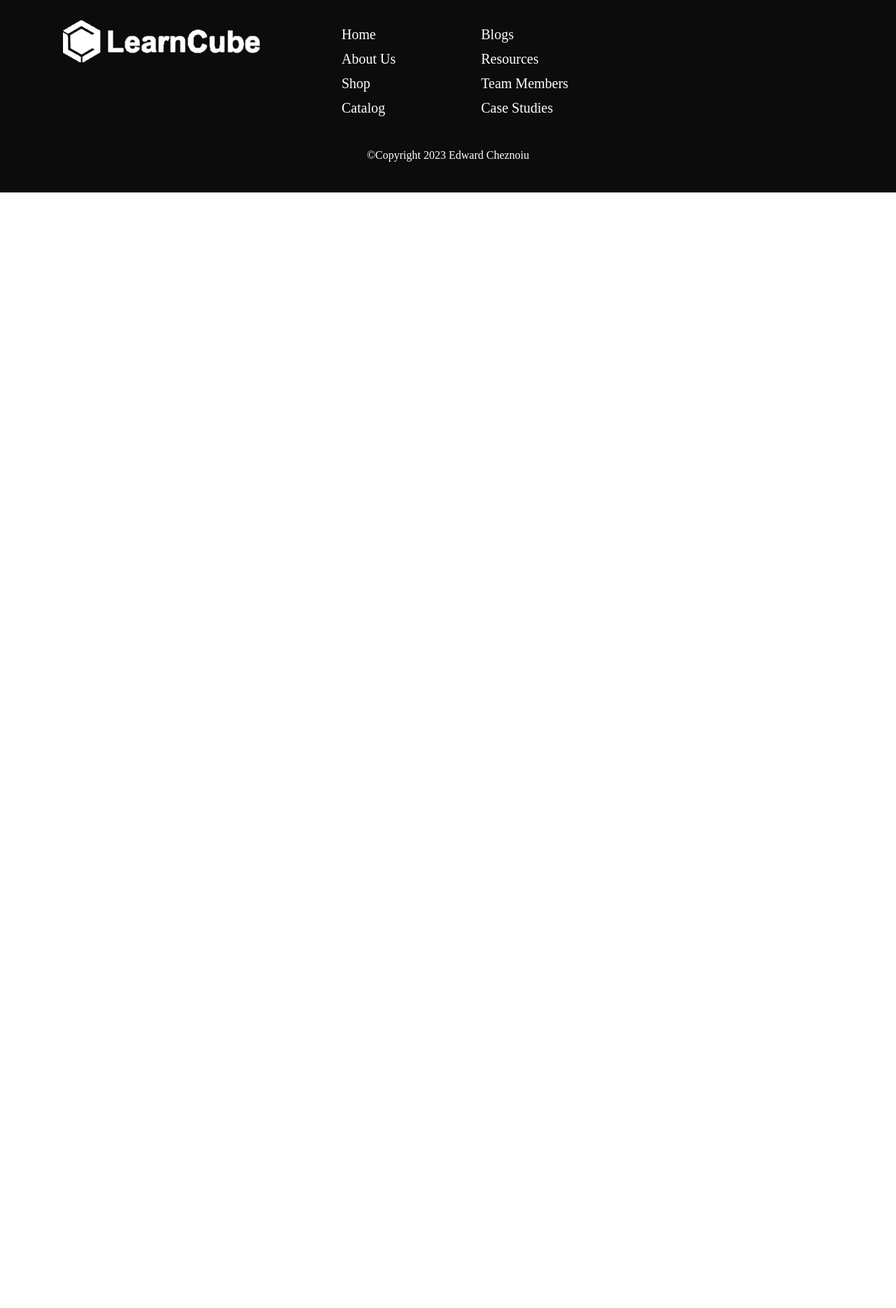
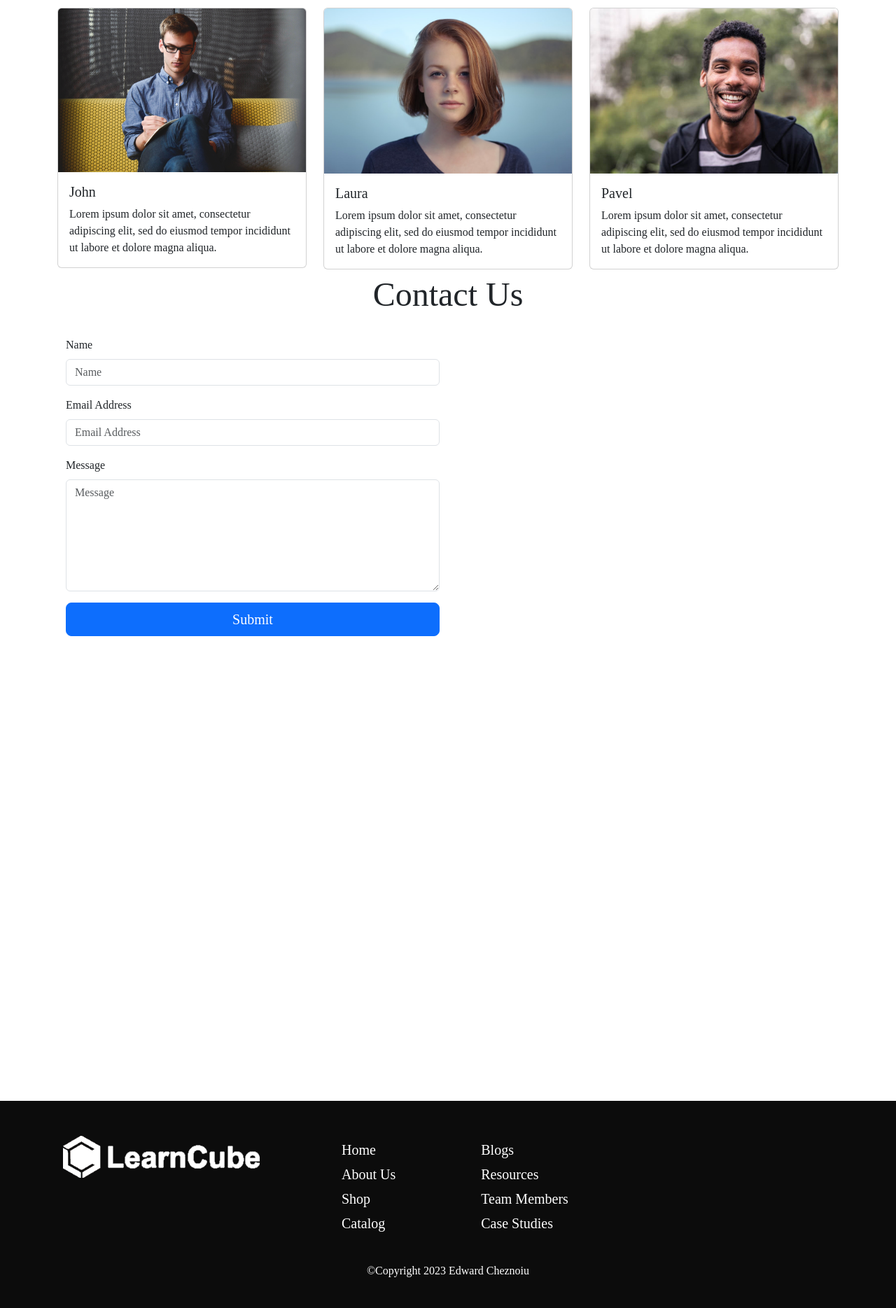
Before and after one commit to EdwardCheznoiu/SinglePageBootstrap, a PHP site: page / in a window 1280 px wide; the page is wider, and only the part inside the window is pictured. Shown: the part 2016-3885 px from the top of that part at 70% size. Before the commit the page ends 2291 px from the top of that part, so only its background shows below. Run offline with PHP 8.4, Linux system fonts and the light colour scheme; some libraries are stand-ins or nearby versions; some web fonts are replaced.

Commit message:
Add files via upload

```diff
--- a/index.html
+++ b/index.html
@@ -11,15 +11,20 @@
 
 <body>
     <div class="top-level-container">
-        <div id="logo"><img src="static/imgs/logo/LearnCube.png"></div>
+        <div class="logo"><img src="static/imgs/logo/LearnCube.png"></div>
         <div class="menu">
             <ul class="main-menu">
-                <li>Home</li>
-                <li>About Us</li>
-                <li>Event</li>
-                <li>Team</li>
-                <li>Contact Us</li>
+                <a href="#home"><li>Home</li></a>
+                <a href="#about"><li>About Us</li></a>
+                <a href="#event"><li>Event</li></a>
+                <a href="#team"><li>Team</li></a>
+                <a href="#contact"><li>Contact Us</li></a>
             </ul>
+        </div>
+        <div class="fa-bars">
+            <div class = "line"></div>
+            <div class = "line"></div>
+            <div class = "line"></div>
         </div>
         <div class="search-box">
             <input id="search-bar" type="text" placeholder="Search..">
@@ -28,7 +33,7 @@
 
     </div>
 
-    <div class="hero-container">
+    <div id="home" class="hero-container">
         <img class="hero" id="hero0" src="static/imgs/hero parallax_1/Rectangle 53.png">
         <img class="hero" id="hero1" src="static/imgs/hero parallax_1/Vector-1.png">
         <img class="hero" id="hero2" data-speed="2" src="static/imgs/hero parallax_1/Vector.png">
@@ -55,7 +60,7 @@
                         <img src="static/imgs/main/1.jpg" alt="">
                     </div>
                     <div class="col-md-6">
-                        <div class="item-info">
+                        <div id="about" class="item-info">
                             <div id="title">About Us</div>
                             <div id="text">Lorem Ipsum is simply dummy text of the printing and typesetting industry. Lorem Ipsum has been the industry's standard dummy text ever since the 1500s, when an unknown printer took a galley of type and scrambled it to make a type specimen book. It has survived not only five centuries, but also the leap into electronic typesetting, remaining essentially unchanged. It was popularised in the 1960s with the release of Letraset sheets containing Lorem Ipsum passages, and more recently with desktop publishing software like Aldus PageMaker including versions of Lorem Ipsum.</div>
                             <div id="button">Learn More</div>
@@ -70,7 +75,7 @@
             <div class="row ">
                 <div class="item">
                     <div class="col-md-6">
-                        <div class="item-info">
+                        <div id="event" class="item-info">
                             <div id="title">Event</div>
                             <div id="text">Lorem Ipsum is simply dummy text of the printing and typesetting industry. Lorem Ipsum has been the industry's standard dummy text ever since the 1500s, when an unknown printer took a galley of type and scrambled it to make a type specimen book. It has survived not only five centuries, but also the leap into electronic typesetting, remaining essentially unchanged. It was popularised in the 1960s with the release of Letraset sheets containing Lorem Ipsum passages, and more recently with desktop publishing software like Aldus PageMaker including versions of Lorem Ipsum.</div>
                             <img src="static/imgs/main/1.jpg" alt="">
@@ -86,6 +91,69 @@
                 </div>
               </div>
         </div>
+
+        <div id="team" class="text-title">Meet the team</div>
+        <div class="container">
+            <div class="row">
+              <div class="col-sm-4">
+                <div class="card">
+                    <img class="card-img-top" src="static/imgs/team/john.jpg" alt="Card image cap">
+                    <div class="card-body">
+                      <h5 class="card-title">John</h5>
+                      <p class="card-text">Lorem ipsum dolor sit amet, consectetur adipiscing elit, sed do eiusmod tempor incididunt ut labore et dolore magna aliqua.</p>
+                    </div>
+                </div>
+              </div>
+              <div class="col-sm-4">
+                <div class="card">
+                    <img class="card-img-top" src="static/imgs/team/laura.jpg" alt="Card image cap">
+                    <div class="card-body">
+                      <h5 class="card-title">Laura</h5>
+                      <p class="card-text">Lorem ipsum dolor sit amet, consectetur adipiscing elit, sed do eiusmod tempor incididunt ut labore et dolore magna aliqua.</p>
+                    </div>
+                </div>
+              </div>
+              <div class="col-sm-4">
+                <div class="card">
+                    <img class="card-img-top" src="static/imgs/team/pavel.jpg" alt="Card image cap">
+                    <div class="card-body">
+                      <h5 class="card-title">Pavel</h5>
+                      <p class="card-text">Lorem ipsum dolor sit amet, consectetur adipiscing elit, sed do eiusmod tempor incididunt ut labore et dolore magna aliqua.</p>
+                    </div>
+                </div>
+              </div>
+            </div>
+        </div>
+
+        <div id="contact" class="text-title">Contact Us</div>
+        <div class="container">
+            <div class="col-md-6">
+                <div class="container py-4">
+                    <form id="contactForm" action="includes/contact.inc.php" method="get">
+                      <div class="mb-3">
+                        <label class="form-label" for="name">Name</label>
+                        <input class="form-control" id="name" type="text" placeholder="Name" />
+                      </div>
+                      <div class="mb-3">
+                        <label class="form-label" for="emailAddress">Email Address</label>
+                        <input class="form-control" id="emailAddress" type="email" placeholder="Email Address" />
+                      </div>
+                      <div class="mb-3">
+                        <label class="form-label" for="message">Message</label>
+                        <textarea class="form-control" id="message" type="text" placeholder="Message" style="height: 10rem;"></textarea>
+                      </div>
+                      <div class="d-grid">
+                        <button class="btn btn-primary btn-lg" type="submit">Submit</button>
+                      </div>
+                    </form>
+                </div>
+            </div>
+
+            <div class="col-md-6">
+                <div style="width: 100%"><iframe width="100%" height="600" frameborder="0" scrolling="no" marginheight="0" marginwidth="0" src="https://maps.google.com/maps?width=100%25&amp;height=600&amp;hl=en&amp;q=Craiova+(Learn%20Cube)&amp;t=&amp;z=14&amp;ie=UTF8&amp;iwloc=B&amp;output=embed"><a href="https://www.maps.ie/distance-area-calculator.html">distance maps</a></iframe></div>
+            </div>
+        </div>
+
     </div>
 
 
@@ -120,6 +188,7 @@
 
     <script src="https://cdn.jsdelivr.net/npm/bootstrap@5.3.0-alpha3/dist/js/bootstrap.bundle.min.js" integrity="sha384-ENjdO4Dr2bkBIFxQpeoTz1HIcje39Wm4jDKdf19U8gI4ddQ3GYNS7NTKfAdVQSZe" crossorigin="anonymous"></script>
     <script src="static/scripts/parallax.js"></script>
+    <script src="static/scripts/nav-bar-mobile.js"></script>
 </footer>
 
 </html>
--- /dev/null
+++ b/static/scripts/nav-bar-mobile.js
@@ -0,0 +1,29 @@
+let fabar = document.querySelector(".fa-bars");
+let navbar = document.querySelector(".top-level-container");
+let main_menu = document.querySelector(".main-menu");
+let search_box = document.querySelector(".search-box");
+let logo = document.querySelector(".logo");
+let isFabBtnClicked = false;
+fabar.addEventListener("click", function() {
+    isFabBtnClicked  = !isFabBtnClicked;
+    if(isFabBtnClicked){
+        navbar.classList.remove("nav-bar");
+        navbar.classList.add("top-level-container-active");
+        main_menu.classList.remove("main-menu");
+        main_menu.classList.add("main-menu-active");
+        search_box.classList.remove("search-box");
+        search_box.classList.add("search-box-active");
+        logo.classList.remove("logo");
+        logo.classList.add("logo-active");
+    }
+    else{
+        navbar.classList.add("nav-bar");
+        navbar.classList.remove("top-level-container-active");
+        main_menu.classList.add("main-menu");
+        main_menu.classList.remove("main-menu-active");
+        search_box.classList.add("search-box");
+        search_box.classList.remove("search-box-active");
+        logo.classList.add("logo");
+        logo.classList.remove("logo-active");
+    }
+});
--- a/static/scripts/parallax.js
+++ b/static/scripts/parallax.js
@@ -24,7 +24,7 @@ window.addEventListener("resize", function(e){
     }
     if(width < 900){
         let hero_static = document.querySelector(".hero-static");
-        console.log(hero_static.src);
+        hero_static.classList.add("hero-info");
         hero_static.src="static/imgs/hero parallax_2/hero section-6.png"
     }
 });
--- a/style.css
+++ b/style.css
@@ -282,6 +341,11 @@
     border-radius: 5px;
 }
 
+.text-title{
+    font-size: 3rem;
+    text-align: center;
+}
+
 
 .foot-container{
     width: 100%;
```
Also changed, not shown: other parts of style.css (+111 -11 lines), includes/contact.inc.php (added), static/imgs/team/john.jpg (added), static/imgs/team/laura.jpg (added), static/imgs/team/pavel.jpg (added).
